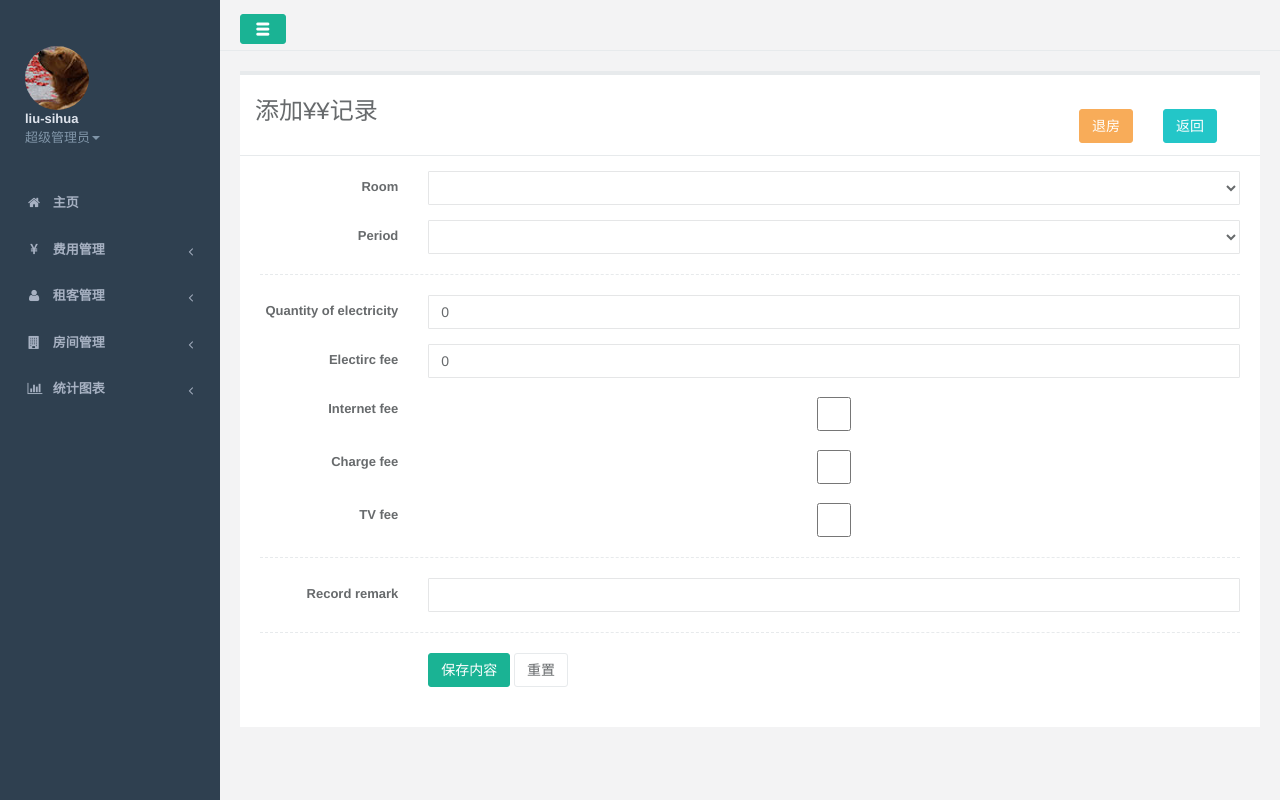
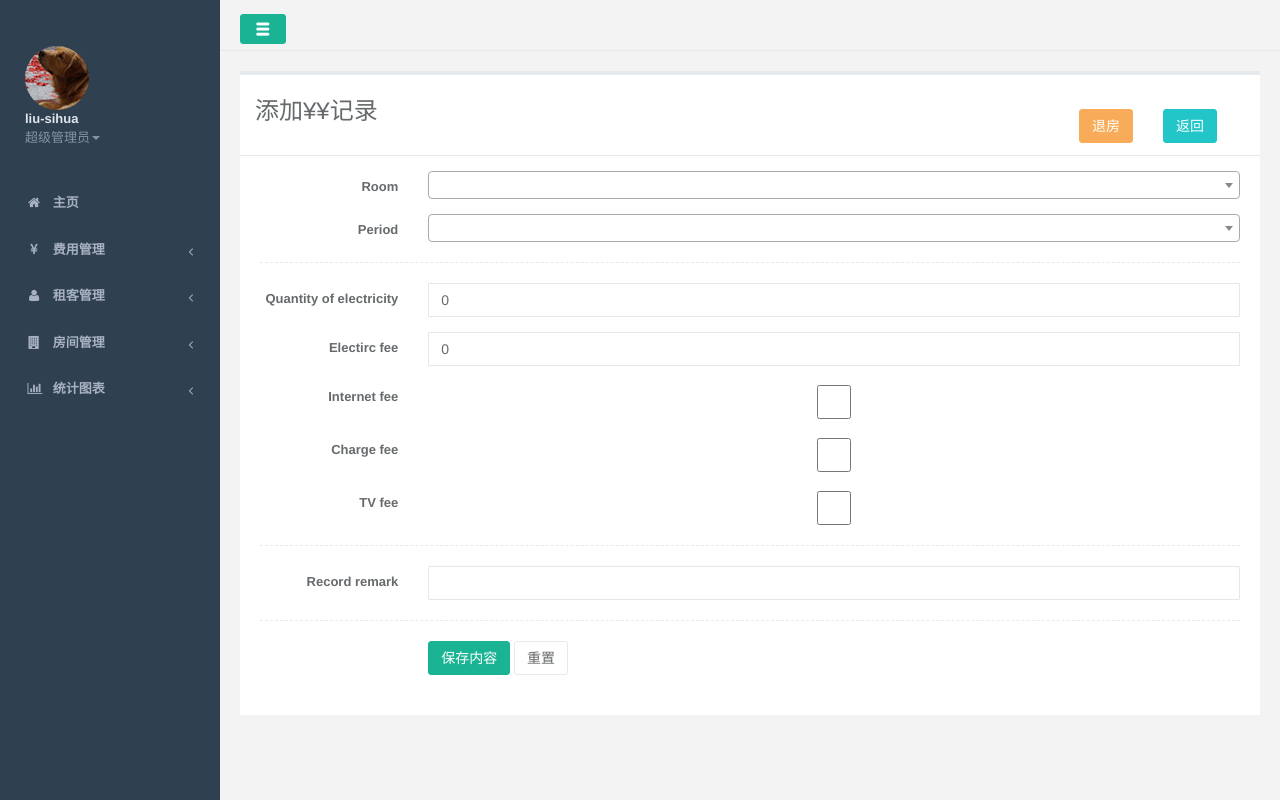
Before and after one commit to junjielee/labrador, a Django app: template labrador/labrador/chuzuwu/templates/chuzuwu/money-add.html in a window 1280 px wide. Run offline with Django 3.2, Linux system fonts and the light colour scheme; the template is opened without the code that fills it: values that come from a table or form of the project are taken from there, others are empty; parts of the project's set-up code (start-up, migrations or seed data) failed here and were passed over; some libraries are stand-ins or nearby versions.

Commit message:
使用了select2

```diff
--- a/labrador/labrador/chuzuwu/templates/chuzuwu/money-add.html
+++ b/labrador/labrador/chuzuwu/templates/chuzuwu/money-add.html
@@ -21,7 +21,8 @@
               <div class="form-group">
                 <label class="col-sm-2 control-label" for="id_room">{{ record_form.room.label }}</label>
                 <div class="col-sm-10">
-                  <select id="id_room" class="form-control" name="room">
+                  <!-- <select id="id_room" class="form-control" name="room"> -->
+                  <select class="js-example-basic-single form-control" id="id_room" name="room">
                     {% for room in room_options %}
                     <option value="{{ room.id }}" {% if room == cur_room %}selected{% endif %}>{{ room.number }}</option>
                     {% empty %}
@@ -32,7 +33,7 @@
               <div class="form-group">
                 <label class="col-sm-2 control-label" for="id_period">{{ record_form.period.label }}</label>
                 <div class="col-sm-10">
-                  <select id="id_period" class="form-control" name="period">
+                  <select id="id_period" class="js-example-basic-single form-control" name="period">
                     {% for period in period_options %}
                     <option value="{{ period.id }}">{{ period }}</option>
                     {% empty %}
--- a/labrador/labrador/chuzuwu/templates/chuzuwu/money-update.html
+++ b/labrador/labrador/chuzuwu/templates/chuzuwu/money-update.html
@@ -26,7 +26,7 @@
               <div class="form-group">
                 <label class="col-sm-2 control-label" for="id_period">{{ record_form.period.label }}</label>
                 <div class="col-sm-10">
-                  <select id="id_period" class="form-control" name="period">
+                  <select id="id_period" class="js-example-basic-single form-control" name="period">
                     {% for period in period_options %}
                     <option value="{{ period.id }}" {% if period.id == record.period.id %}selected="selected"{% endif%}>{{ period }}</option>
                     {% empty %}
@@ -37,7 +37,7 @@
               <div class="form-group">
                 <label class="col-sm-2 control-label" for="id_tenant">{{ record_form.tenant.label }}</label>
                 <div class="col-sm-10">
-                  <select id="id_tenant" class="form-control" name="tenant">
+                  <select id="id_tenant" class="js-example-basic-single form-control" name="tenant">
                     {% for tenant in tenant_options %}
                     <option value="{{ tenant.id }}" {% if tenant.id == record.tenant.id %}selected="selected"{% endif %}>{{ tenant }}</option>
                     {% empty %}
--- a/labrador/labrador/chuzuwu/templates/chuzuwu/room-add.html
+++ b/labrador/labrador/chuzuwu/templates/chuzuwu/room-add.html
@@ -37,7 +37,7 @@
               <div class="form-group">
                 <label class="col-sm-2 control-label" for="id_tenant">{{ room_form.tenant.label }}</label>
                 <div class="col-sm-10">
-                  <select id="id_tenant" class="form-control" name="tenant">
+                  <select id="id_tenant" class="js-example-basic-single form-control" name="tenant">
                     <option value="">---------</option>
                     {% for tenant in tenant_options %}
                     <option value="{{ tenant.id }}">{{ tenant.name }}</option>
--- a/labrador/labrador/chuzuwu/templates/chuzuwu/room-index.html
+++ b/labrador/labrador/chuzuwu/templates/chuzuwu/room-index.html
@@ -9,9 +9,9 @@
         <div class="ibox float-e-margins">
           <div class="ibox-title">
             <h2>房间信息</h2>
-            <a class="btn btn-primary" type="button" href="{% url 'room_add' %}" style="position: relative; float: right; margin-top: -2.8em; margin-right: 2em;">
+            <!-- <a class="btn btn-primary" type="button" href="{% url 'room_add' %}" style="position: relative; float: right; margin-top: -2.8em; margin-right: 2em;">
             <span class="bold">添加</span>
-            </a>
+            </a> -->
           </div>
           <div class="ibox-content">
 
--- a/labrador/labrador/chuzuwu/templates/chuzuwu/room-record-add.html
+++ b/labrador/labrador/chuzuwu/templates/chuzuwu/room-record-add.html
@@ -18,7 +18,7 @@
               <div class="form-group">
                 <label class="col-sm-2 control-label" for="id_room">{{ record_form.room.label }}</label>
                 <div class="col-sm-10">
-                  <select id="id_room" class="form-control" name="room">
+                  <select id="id_room" class="js-example-basic-single form-control" name="room">
                     {% for room in room_options %}
                     <option value="{{ room.id }}">{{ room.number }}</option>
                     {% empty %}
@@ -29,7 +29,7 @@
               <div class="form-group">
                 <label class="col-sm-2 control-label" for="id_period">{{ record_form.period.label }}</label>
                 <div class="col-sm-10">
-                  <select id="id_period" class="form-control" name="period">
+                  <select id="id_period" class="js-example-basic-single form-control" name="period">
                     {% for period in period_options %}
                     <option value="{{ period.id }}">{{ period }}</option>
                     {% empty %}
@@ -40,7 +40,7 @@
               <div class="form-group">
                 <label class="col-sm-2 control-label" for="id_tenant">{{ record_form.tenant.label }}</label>
                 <div class="col-sm-10">
-                  <select id="id_tenant" class="form-control" name="tenant">
+                  <select id="id_tenant" class="js-example-basic-single form-control" name="tenant">
                     {% for tenant in tenant_options %}
                     <option value="{{ tenant.id }}">{{ tenant }}</option>
                     {% empty %}
--- a/labrador/labrador/chuzuwu/templates/chuzuwu/room-record-update.html
+++ b/labrador/labrador/chuzuwu/templates/chuzuwu/room-record-update.html
@@ -26,7 +26,7 @@
               <div class="form-group">
                 <label class="col-sm-2 control-label" for="id_period">{{ record_form.period.label }}</label>
                 <div class="col-sm-10">
-                  <select id="id_period" class="form-control" name="period">
+                  <select id="id_period" class="js-example-basic-single form-control" name="period">
                     {% for period in period_options %}
                     <option value="{{ period.id }}" {% if period == record.period %}selected="selected"{% endif %}>{{ period }}</option>
                     {% empty %}
@@ -37,7 +37,7 @@
               <div class="form-group">
                 <label class="col-sm-2 control-label" for="id_tenant">{{ record_form.tenant.label }}</label>
                 <div class="col-sm-10">
-                  <select id="id_tenant" class="form-control" name="tenant">
+                  <select id="id_tenant" class="js-example-basic-single form-control" name="tenant">
                     {% for tenant in tenant_options %}
                     <option value="{{ tenant.id }}" {% if tenant == record.tenant %}selected="selected"{% endif %}>{{ tenant }}</option>
                     {% empty %}
--- a/labrador/templates/base.html
+++ b/labrador/templates/base.html
@@ -20,6 +20,7 @@
   <link rel="stylesheet" href="{% static 'plugins/datapicker/datepicker3.css' %}">
   <link rel="stylesheet" href="{% static 'plugins/toastr/toastr.min.css' %}">
   <link rel="stylesheet" href="{% static 'plugins/sweetalert/sweetalert.css' %}">
+  <link href="//cdnjs.cloudflare.com/ajax/libs/select2/4.0.1/css/select2.min.css" rel="stylesheet" />
   <style>
   .text-center {
     text-align: center;
@@ -65,8 +66,11 @@
   <script src="{% static 'plugins/sweetalert/sweetalert.min.js' %}"></script>
 
   <script src="{% static 'js/full.js' %}"></script>
+  <script src="//cdnjs.cloudflare.com/ajax/libs/select2/4.0.1/js/select2.min.js"></script>
   <script>
   jQuery(document).ready(function() {
+    // select2初始化
+    $(".js-example-basic-single").select2();
     // toastr初始化开始
     toastr.options = {
        "closeButton": true,
--- a/labrador/templates/sidebar.html
+++ b/labrador/templates/sidebar.html
@@ -74,7 +74,7 @@
                 <ul class="nav nav-second-level collapse">
                     <li><a class="J_menuItem" href="{% url 'room' %}" data-index="53">房间</a>
                     </li>
-                    <li><a class="J_menuItem" href="{% url 'room_add' %}">添加房间</a>
+                    <!-- <li><a class="J_menuItem" href="{% url 'room_add' %}">添加房间</a> -->
                     </li>
                     <li><a class="J_menuItem" href="{% url 'room_record' %}" data-index="53">入住记录</a>
                     </li>
```
